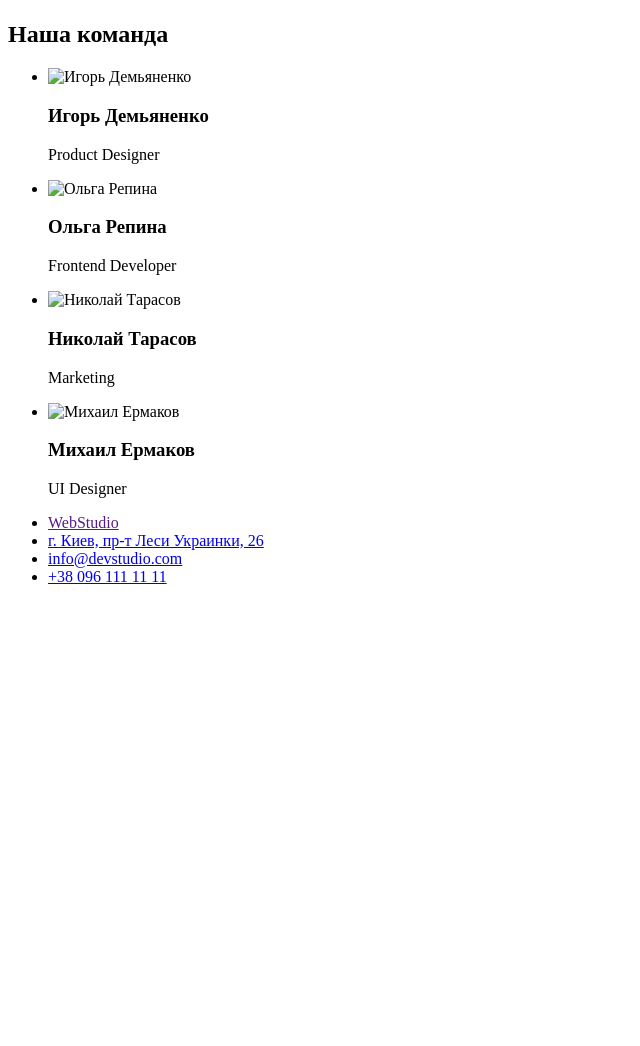
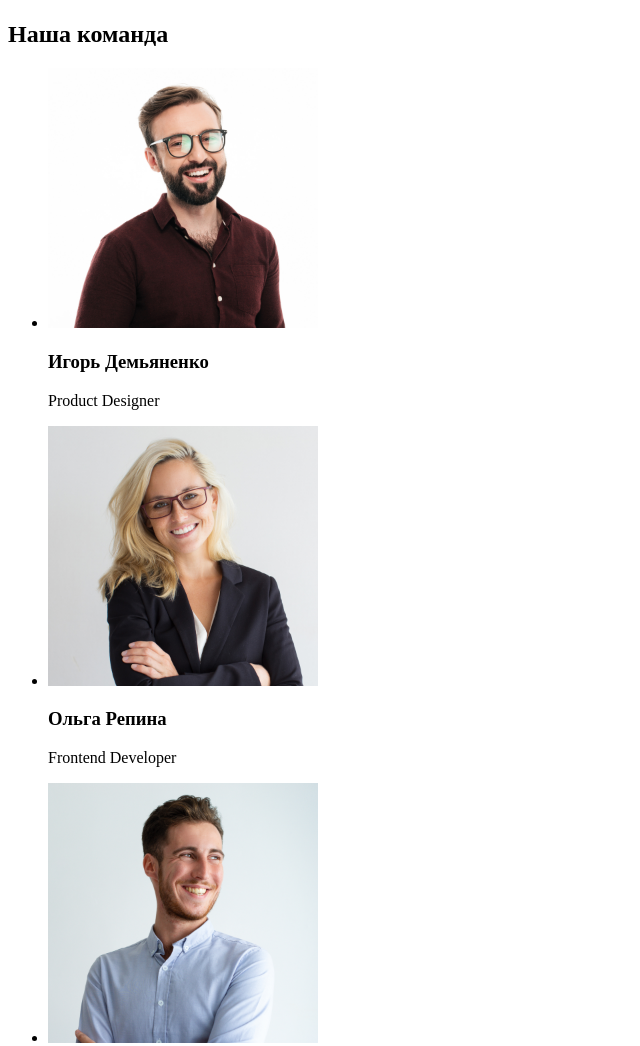
Before and after one commit to Inna-Hryshchenko/goit-markup-hw-01, a plain HTML site: page index.html in a window 1280 px wide. Shown: the part 1494-2540 px from the top of the page, without its empty margins (0-640 px from the left). Before the commit the page ends 2096 px from the top, so only its background shows below. Drawn offline with Linux system fonts and the light colour scheme; the site is published under a folder, as on GitHub Pages, so addresses that start at the root find nothing.

Commit message:
Добавляет картинки в гитхаб пейджес везде

```diff
--- a/index.html
+++ b/index.html
@@ -73,25 +73,25 @@
             <h2>Наша команда</h2>
             <ul>
                 <li>
-                    <img src="/img/img1.jpg" alt="Игорь Демьяненко" width=270>
+                    <img src="./img/img1.jpg" alt="Игорь Демьяненко" width=270>
                     <h3>Игорь Демьяненко</h3>
                     <p>Product Designer</p>
                 </li>
 
                 <li>
-                    <img src="/img/img2.jpg" alt="Ольга Репина" width=270>
+                    <img src="./img/img2.jpg" alt="Ольга Репина" width=270>
                     <h3>Ольга Репина</h3>
                     <p>Frontend Developer</p>
                 </li>
 
                 <li>
-                    <img src="/img/img3.jpg" alt="Николай Тарасов" width=270>
+                    <img src="./img/img3.jpg" alt="Николай Тарасов" width=270>
                     <h3>Николай Тарасов</h3>
                     <p>Marketing</p>
                 </li>
 
                 <li>
-                    <img src="/img/img4.jpg" alt="Михаил Ермаков" width=270>
+                    <img src="./img/img4.jpg" alt="Михаил Ермаков" width=270>
                     <h3>Михаил Ермаков</h3>
                     <p>UI Designer</p>
                 </li>
```
